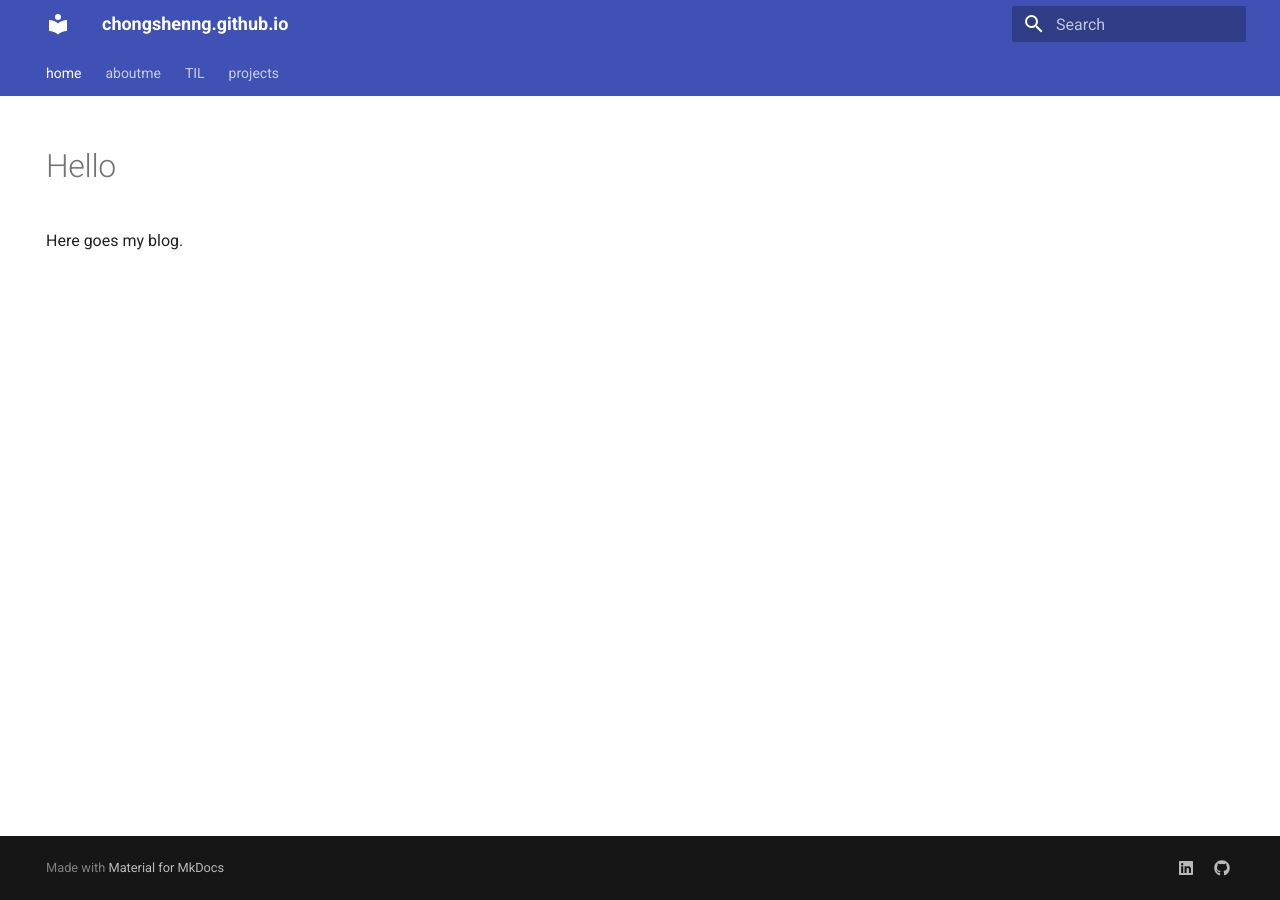
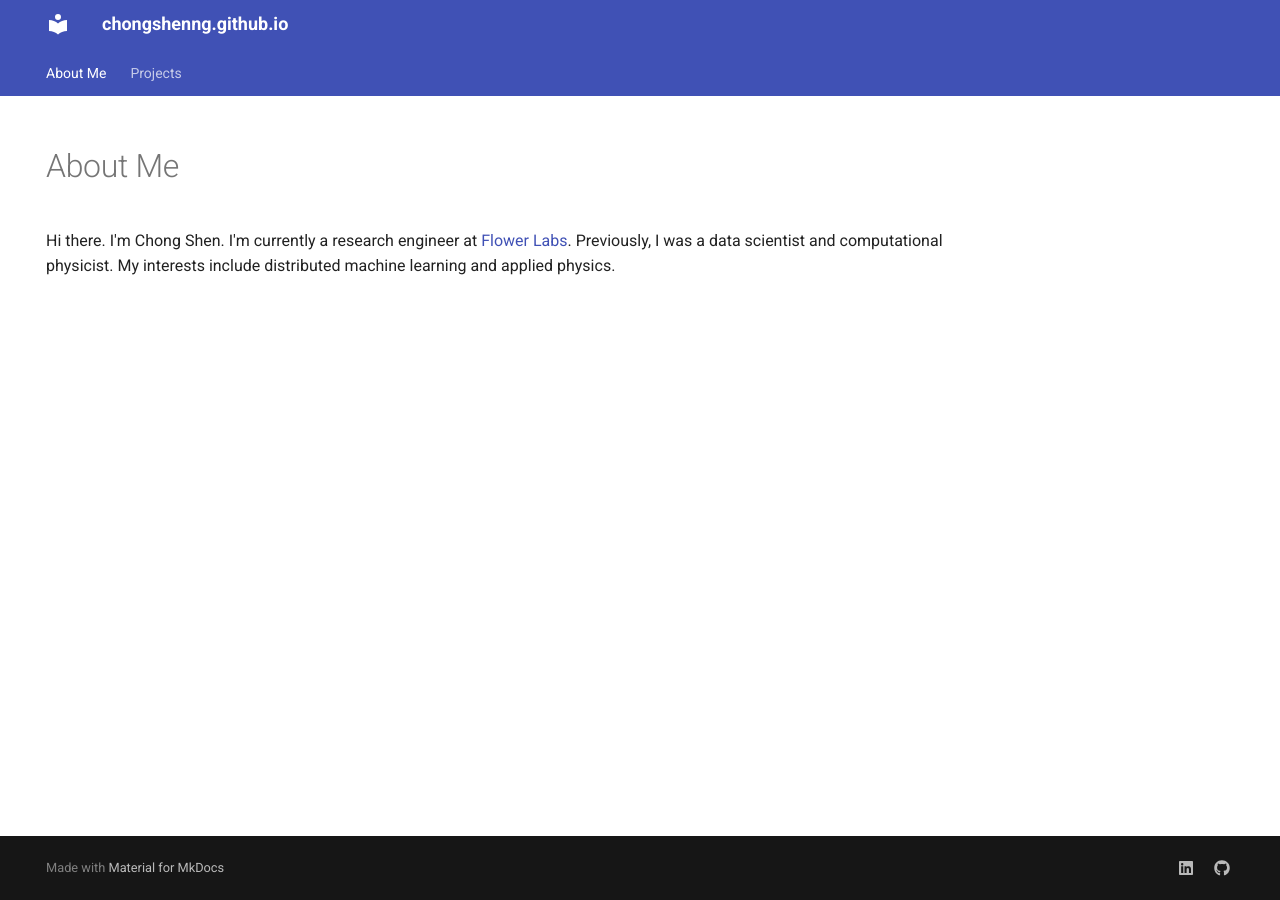
Before and after one commit to chongshenng/chongshenng.github.io, an MkDocs documentation site: the page built from docs/index.md, in a window 1280 px wide. Built offline with MkDocs 1.6.1 and Material for MkDocs 9.7.7, drawn with Linux system fonts in a browser that asks for light colours.

Commit message:
First refresh

```diff
--- a/docs/index.md
+++ b/docs/index.md
@@ -3,6 +3,6 @@ hide:
   - footer
   - navigation
 ---
-# Hello
+# About Me
 
-Here goes my blog.
+Hi there. I'm Chong Shen. I'm currently a research engineer at [Flower Labs](https://flower.ai). Previously, I was a data scientist and computational physicist. My interests include distributed machine learning and applied physics.
--- a/mkdocs.yml
+++ b/mkdocs.yml
@@ -8,10 +8,8 @@ theme:
 
 # Page tree
 nav:
-  - home: index.md
-  - aboutme: aboutme.md
-  - TIL: TIL.md
-  - projects: projects.md
+  - About Me: index.md
+  - Projects: projects.md
 
 # Customization
 extra:
@@ -30,3 +28,6 @@ markdown_extensions:
   - pymdownx.emoji:
       emoji_index: !!python/name:materialx.emoji.twemoji
       emoji_generator: !!python/name:materialx.emoji.to_svg
+
+# Search
+plugins: []
```
Also changed, not shown: docs/projects.md (+1 -3 lines).
